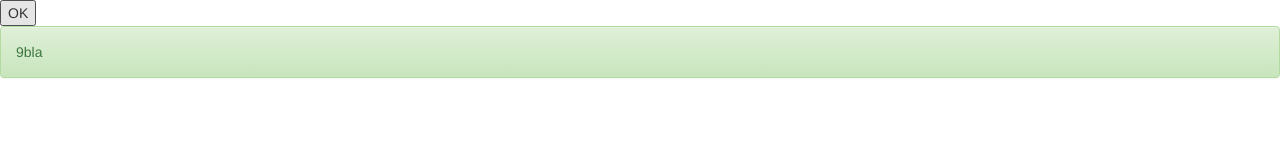
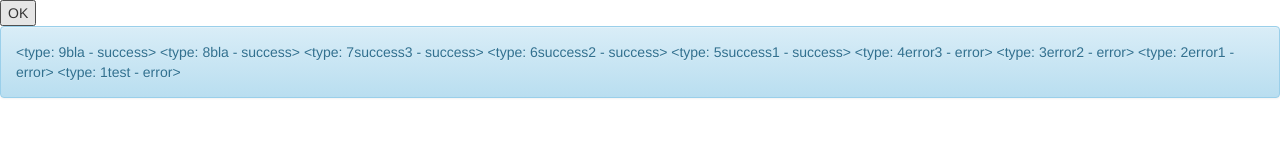
Before and after one commit to Dprofijt/ReversiWeb, a website: page index.html in a window 1280 px wide. Both pictures are taken after a click on the button "OK". Drawn offline with nearby package versions, Linux system fonts and the light colour scheme.

Commit message:
history added to show function

```diff
--- a/index.html
+++ b/index.html
@@ -39,7 +39,7 @@
             f.show("8bla", "success")
             f.show("9bla", "success")
           //  f.show("10bla", "success")
-          //   f.history()
+             f.history()
         })
 
 
@@ -52,13 +52,14 @@
     });
 </script>
 <button type="button" id="feedbackwidgetbutton">OK</button>
-<!--<div id="feedback-success" class="alert alert-success" role="alert">-->
-<!--    <p></p>-->
-<!--</div>-->
+
 <div id="feedback" class="alert" role="alert">
     <p></p>
 </div>
 
+<!--<div id="feedback-success" class="alert alert-success" role="alert">-->
+<!--    <p></p>-->
+<!--</div>-->
 <!--<div id="feedback-danger" class="alert alert-danger" role="alert" style="display:none">-->
 <!--    <p></p>-->
 <!--</div>-->
--- a/js/Game/game.Data.js
+++ b/js/Game/game.Data.js
@@ -40,4 +40,4 @@ Game.Data = (function(){
         init: privateInit
     }
 
-}
+})();
--- a/js/feedbackWidget.js
+++ b/js/feedbackWidget.js
@@ -1,6 +1,4 @@
 class FeedbackWidget {
-    ;
-
     constructor(elementId) {
 
         this._elementId = elementId;
@@ -22,6 +20,11 @@ class FeedbackWidget {
 
         element.textContent = message;
 
+        if (type === 'history') {
+            element.className = "alert alert-info";
+            // this return is needed to not execute the log function
+            return;
+        }
         if (type === 'success') {
             element.className = "alert alert-success";
         }
@@ -51,25 +54,16 @@ class FeedbackWidget {
     }
 
     history() {
-        let messages = localStorage.getItem('feedback_widget');
-        let messageArray = [];
-
+        let messageArray = JSON.parse(localStorage.getItem('feedback_widget')) || []
         let string = '';
 
-        if (messages) {
-            console.log(JSON.parse(messages));
-            messageArray = JSON.parse(messages);
-        }
-
-        for (let i = 0; i < messageArray.length; i++) {
-            string += ' <type: ' + messageArray[i].message + ' - ' + messageArray[i].type + '>   \n';
-        }
-
-        this.show(string, 'success');
-
+        messageArray.forEach((message) => {
+            let item = '<type: ' + message.message + ' - ' + message.type + '>   \n'
+            string += item;
+            console.log(item)
+        })
+        this.show(string, 'history');
     }
-
-
 }
 
 // const success = new FeedbackWidget("feedback-success");
```
